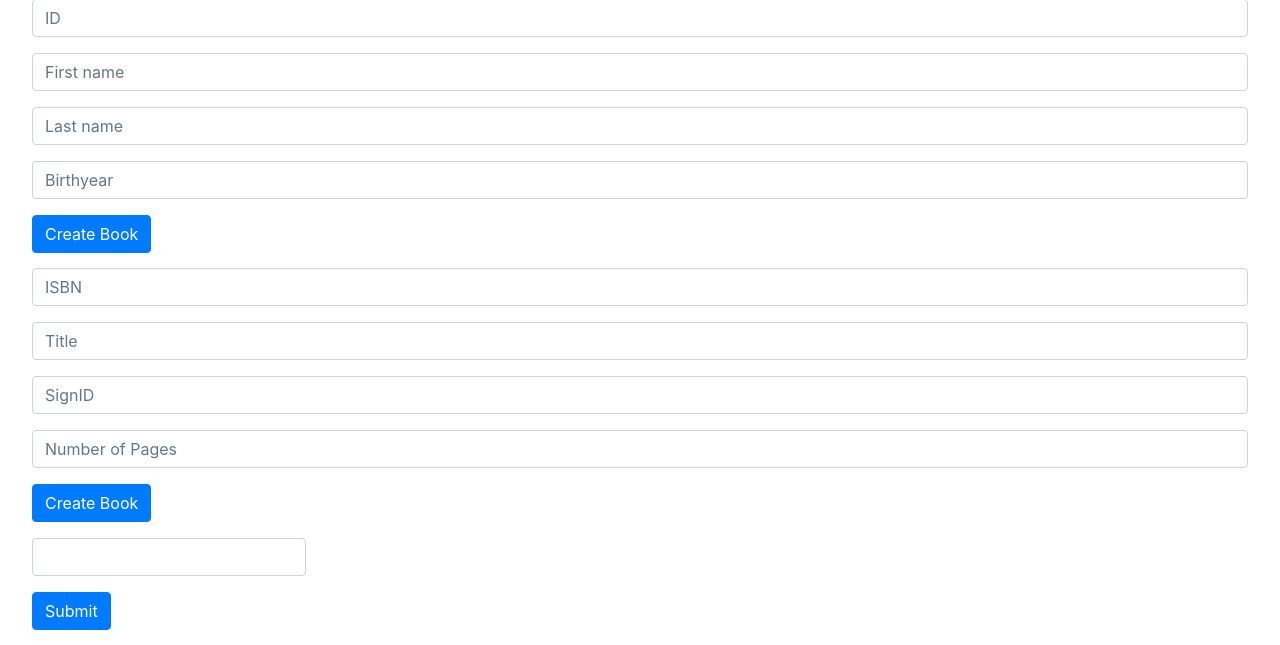
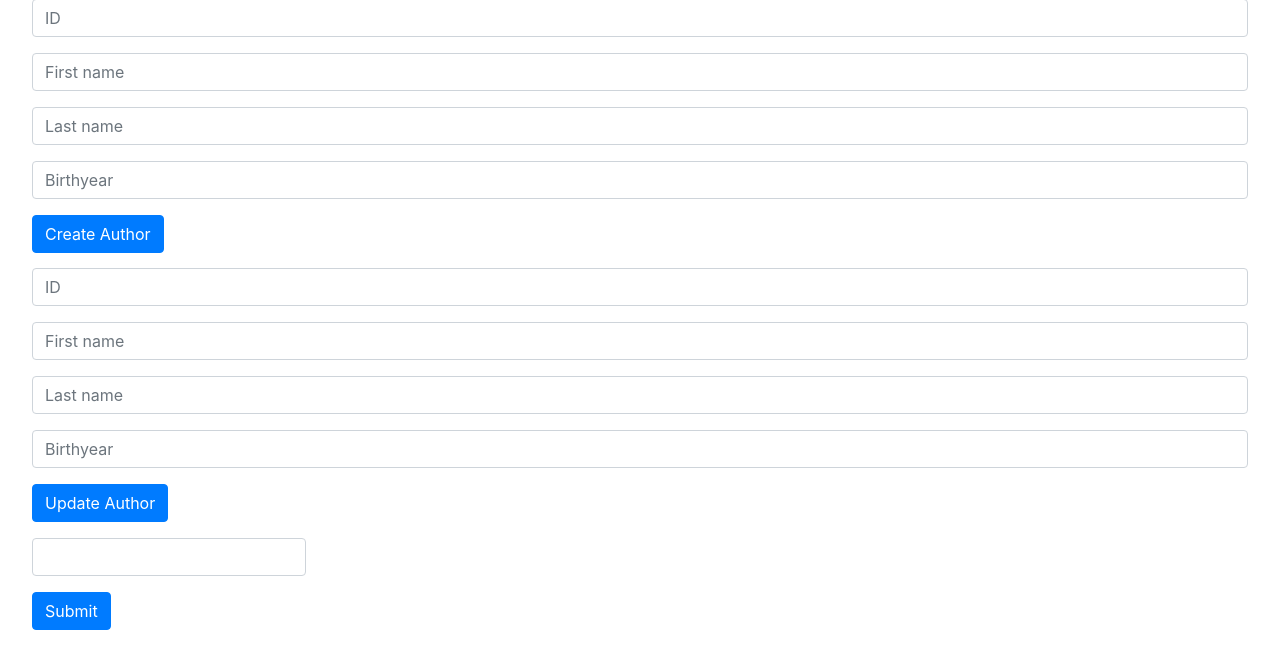
Before and after one commit to josefwakman/projectoatmeal, a Node server app: page /search-authors in a window 1280 px wide. Shown: the part 127-772 px from the top of the page. Run offline with Node 20, Linux system fonts and the light colour scheme; some libraries are stand-ins or nearby versions.

Commit message:
update forms in search-authors

```diff
--- a/PL/views/search-authors.hbs
+++ b/PL/views/search-authors.hbs
@@ -7,17 +7,17 @@
         <input type="number" placeholder="Last name" class="form-control" name="lastName">
         <input type="number" placeholder="Birthyear" class="form-control" name="birthYear">
     </div>
-    <button type="submit" class="btn btn-primary">Create Book</button>
+    <button type="submit" class="btn btn-primary">Create Author</button>
 </form>
 
 <form id="update-author-form" action="/search-authors" method="patch" autocomplete="off" class="update-author-form">
     <div class="form-group update-author-div">
-        <input type="text" class="form-control" placeholder="ISBN" name="ISBN">
-        <input type="text" placeholder="Title" class="form-control" name="title">
-        <input type="number" placeholder="SignID" class="form-control" name="signID">
-        <input type="number" placeholder="Number of Pages" class="form-control" name="pages">
+        <input type="text" class="form-control" placeholder="ID" name="ID">
+        <input type="text" placeholder="First name" class="form-control" name="firstName">
+        <input type="number" placeholder="Last name" class="form-control" name="lastName">
+        <input type="number" placeholder="Birthyear" class="form-control" name="birthYear">
     </div>
-    <button type="submit" class="btn btn-primary">Create Book</button>
+    <button type="submit" class="btn btn-primary">Update Author</button>
 </form>
 
 <form action="/search-authors" method="get" autocomplete="off">
```
